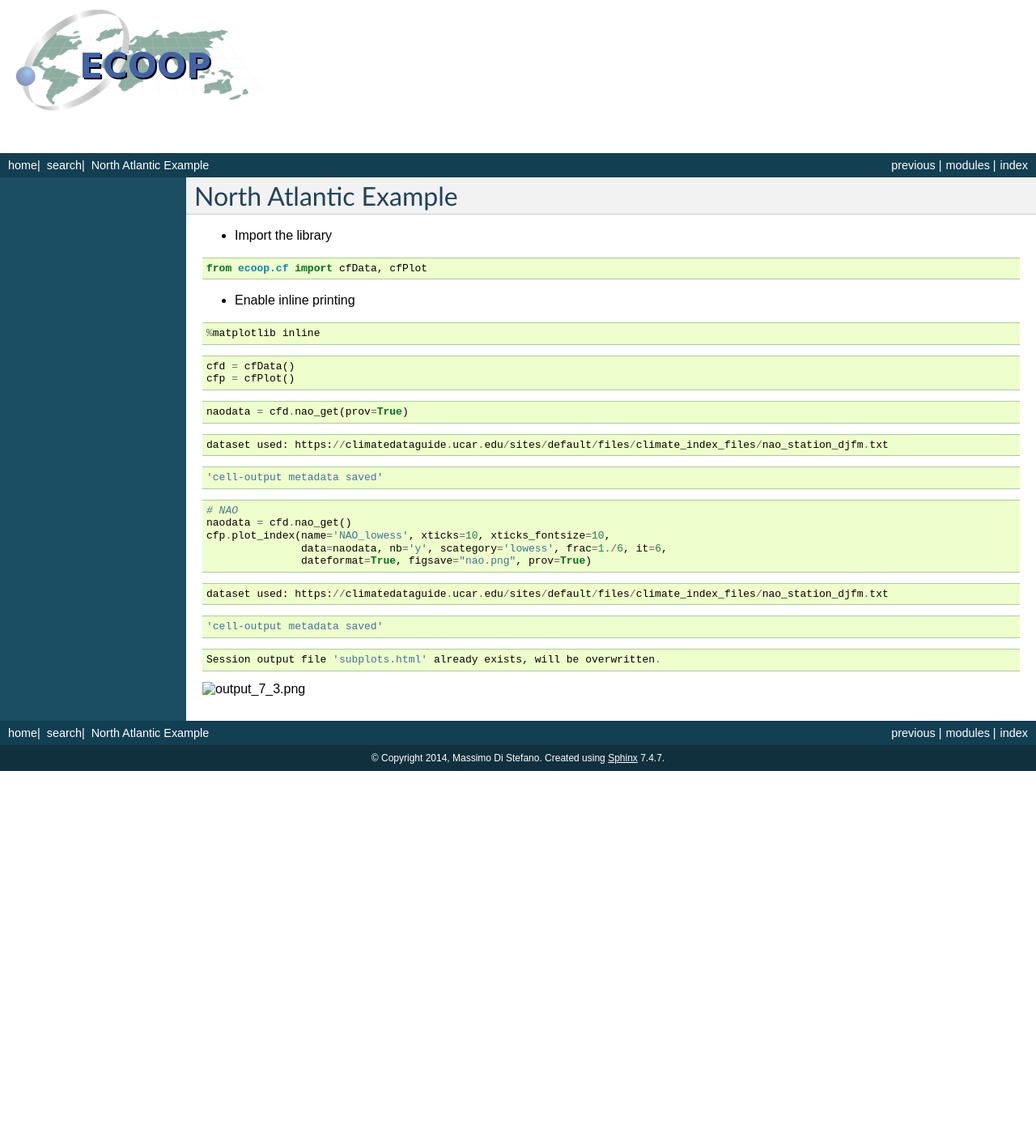
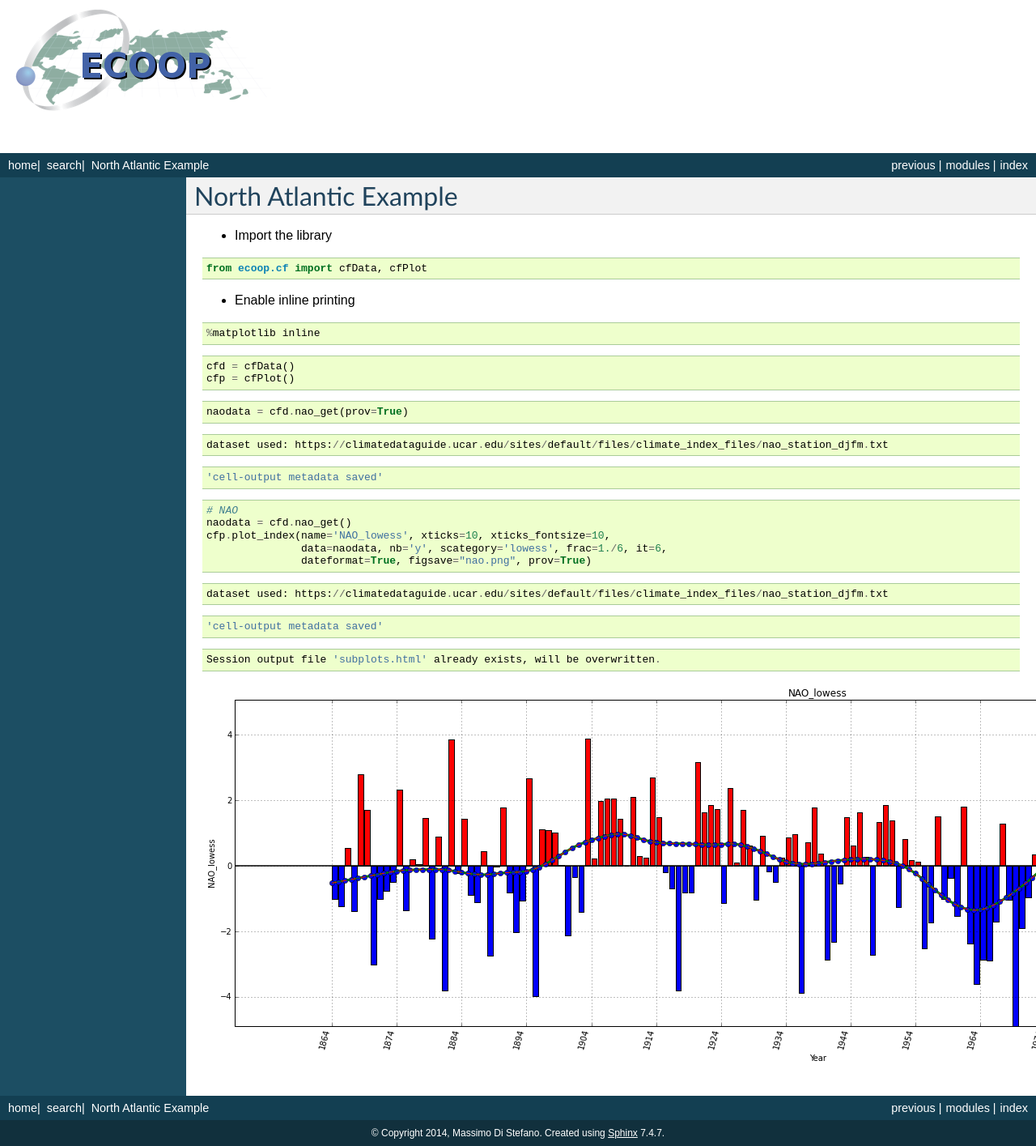
Before and after one commit to tetherless-world/ecoop, a Sphinx documentation site: the page built from pyecoop/docs/ESR_Test.rst, in a window 1280 px wide. Shown: the whole page at 81% size. Built offline with Sphinx 7.4.7, drawn with Linux system fonts in a browser that asks for light colours; before the commit the page ends 952 px from its top, so only the background shows below that.

```diff
--- a/pyecoop/docs/ESR_Test.rst
+++ b/pyecoop/docs/ESR_Test.rst
@@ -56,4 +56,4 @@
 
 
 
-.. image:: output_7_3.png
+.. image:: _static/output_7_3.png
```
Also changed, not shown: pyecoop/docs/_static/output_7_3.png (added).
